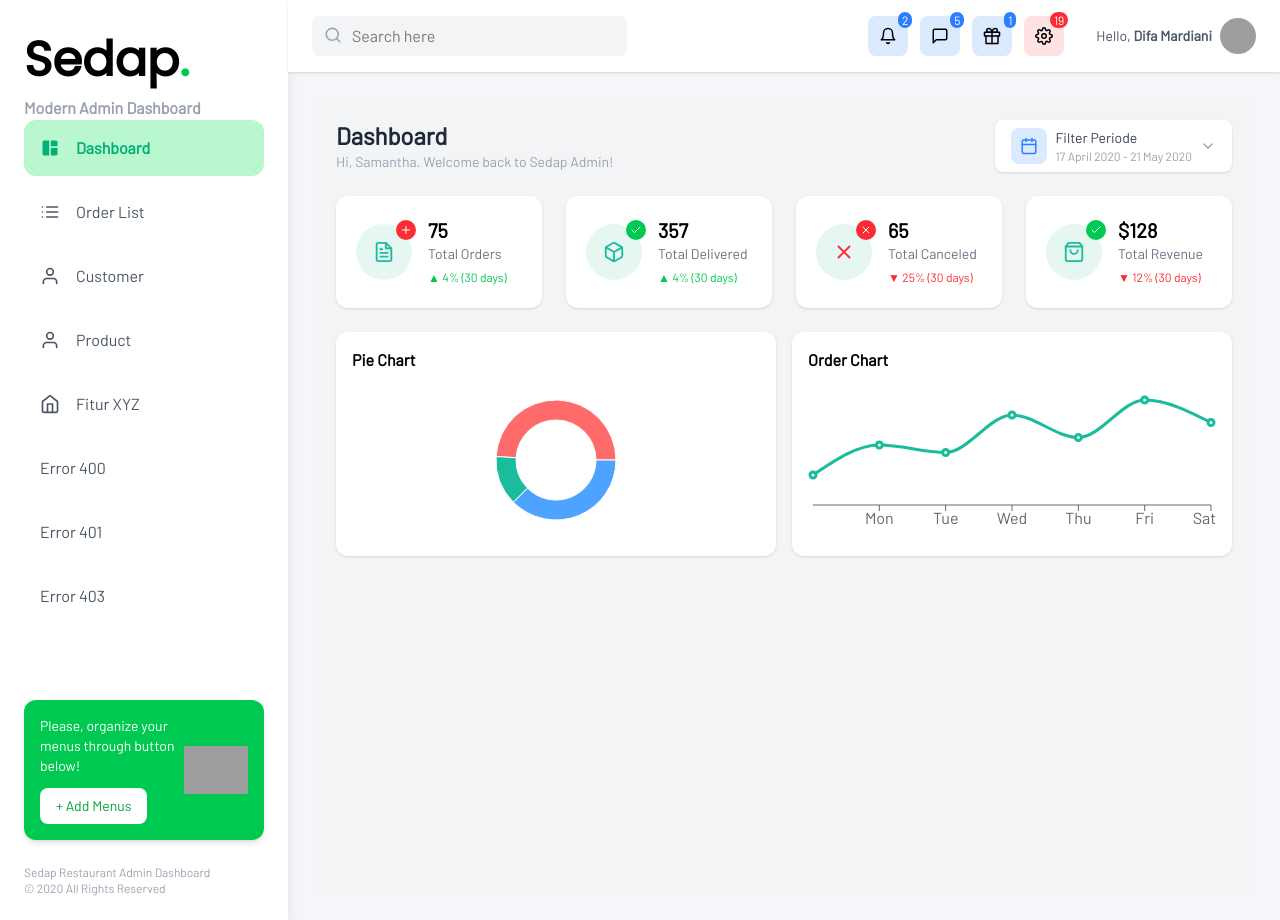
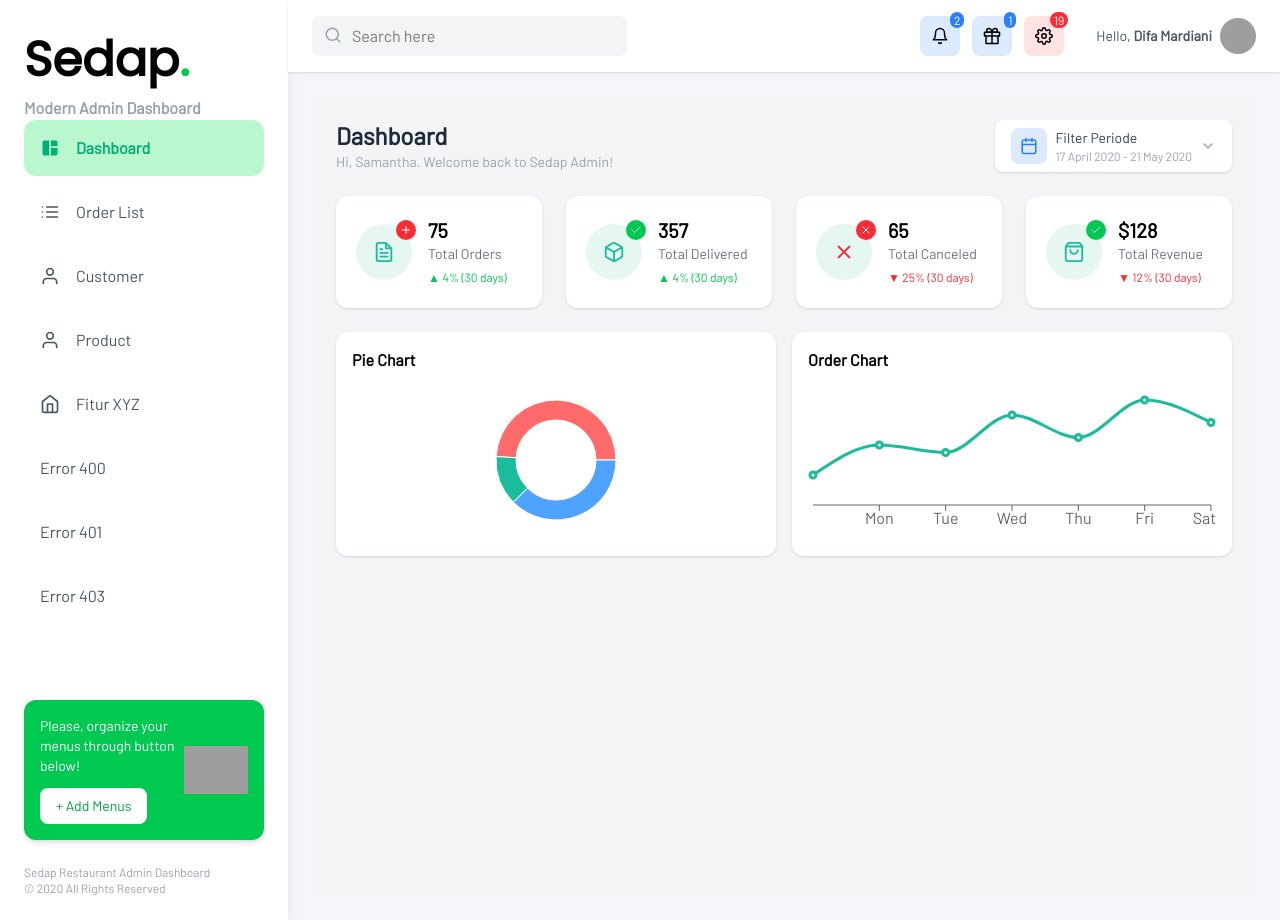
Before and after one commit to difa24si/PrakReact-difa, a React (Vite) app: page / in a window 1280 px wide. Built offline with nearby package versions, Linux system fonts and the light colour scheme; grey boxes are pictures that could not be loaded.

Commit message:
hapus chat

```diff
--- a/src/components/Header.jsx
+++ b/src/components/Header.jsx
@@ -30,16 +30,6 @@ export default function Header() {
             </div>
             <span className="absolute -top-1 -right-1 text-xs bg-blue-500 text-white rounded-full px-1">
               2
-            </span>
-          </div>
-
-          {/* Chat */}
-          <div className="relative">
-            <div className="w-10 h-10 flex items-center justify-center bg-blue-100 rounded-lg">
-              <FiMessageSquare size={18} />
-            </div>
-            <span className="absolute -top-1 -right-1 text-xs bg-blue-500 text-white rounded-full px-1">
-              5
             </span>
           </div>
 
```
